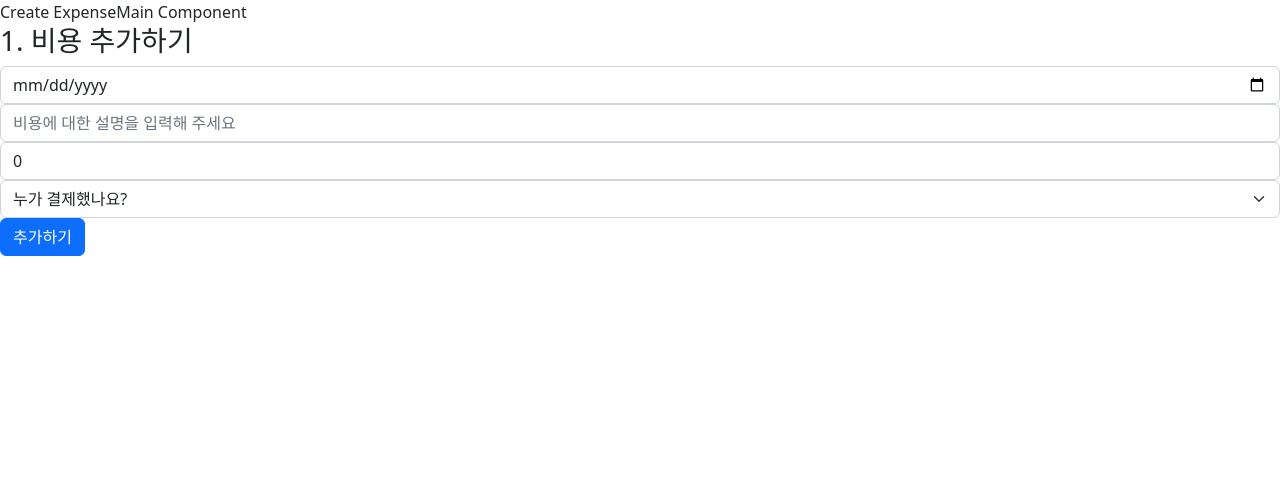
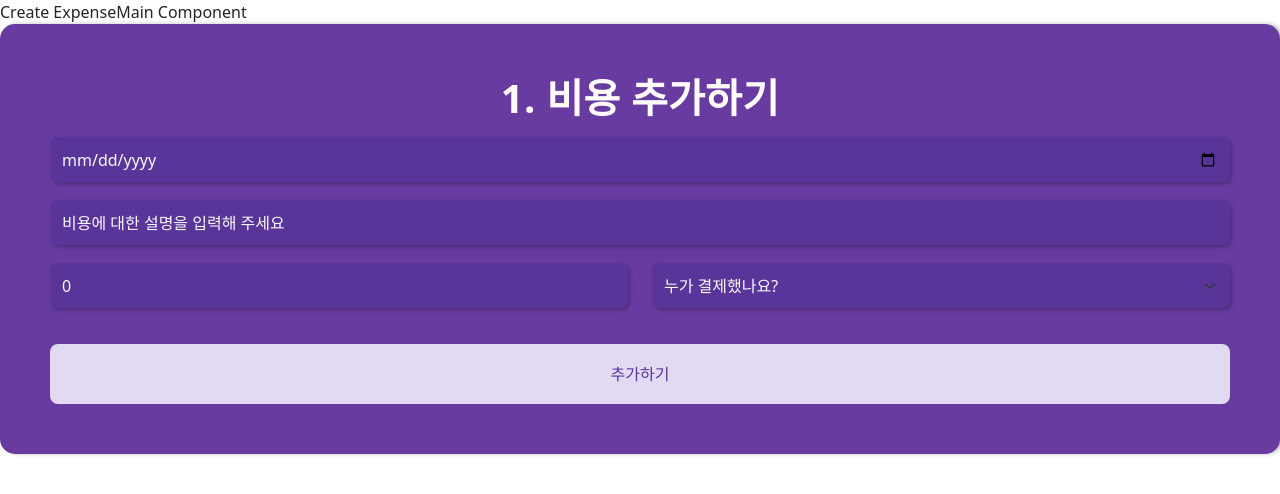
Before and after one commit to jaeyeong815/dutchpay, a React (Create React App) app: page /expense in a window 1280 px wide. Shown: the top 494 px of the page. Built offline with nearby package versions, Linux system fonts and the light colour scheme.

Commit message:
design: AddExpenseForm 컴포넌트 스타일링

```diff
--- a/src/components/AddExpenseForm.jsx
+++ b/src/components/AddExpenseForm.jsx
@@ -1,6 +1,7 @@
 import { useState } from 'react';
 import { useRecoilValue, useSetRecoilState } from 'recoil';
-import { Button, Form } from 'react-bootstrap';
+import styled from 'styled-components';
+import { Button, Col, Form, Row } from 'react-bootstrap';
 
 import { groupMembersState } from '../state/groupMembers';
 import { expensesState } from '../state/expenses';
@@ -46,18 +47,24 @@
     setValidated(true);
   };
   return (
-    <>
+    <StyledWrapper>
       <Form noValidate onSubmit={handleSubmit}>
-        <h3>1. 비용 추가하기</h3>
-        <Form.Group>
+        <StyledTitle>1. 비용 추가하기</StyledTitle>
+        <Row>
+          <Col xs={12}>
+            <StyledFormGroup>
               <Form.Control
                 type='date'
                 placeholder='결제한 날짜를 선택해 주세요'
                 value={date}
                 onChange={({ target }) => setDate(target.value)}
               />
-        </Form.Group>
-        <Form.Group>
+            </StyledFormGroup>
+          </Col>
+        </Row>
+        <Row>
+          <Col xs={12}>
+            <StyledFormGroup>
               <Form.Control
                 type='text'
                 placeholder='비용에 대한 설명을 입력해 주세요'
@@ -69,8 +76,12 @@
               <Form.Control.Feedback type='invalid' data-valid={isDescValid}>
                 비용 내용을 입력해 주셔야 합니다.
               </Form.Control.Feedback>
-        </Form.Group>
-        <Form.Group>
+            </StyledFormGroup>
+          </Col>
+        </Row>
+        <Row>
+          <Col xs={12} lg={6}>
+            <StyledFormGroup>
               <Form.Control
                 type='number'
                 placeholder='비용은 얼마였나요?'
@@ -82,8 +93,10 @@
               <Form.Control.Feedback type='invalid' data-valid={isAmountValid}>
                 1원 이상의 금액을 입력해 주셔야 합니다.
               </Form.Control.Feedback>
-        </Form.Group>
-        <Form.Group>
+            </StyledFormGroup>
+          </Col>
+          <Col xs={12} lg={6}>
+            <StyledFormGroup>
               <Form.Select
                 defaultValue=''
                 isValid={isPayerValid}
@@ -102,9 +115,71 @@
               <Form.Control.Feedback type='invalid' data-valid={isPayerValid}>
                 결제자를 선택해 주셔야 합니다.
               </Form.Control.Feedback>
-        </Form.Group>
-        <Button type='submit'>추가하기</Button>
+            </StyledFormGroup>
+          </Col>
+        </Row>
+        <Row>
+          <Col xs={12} className='d-grid gap-2'>
+            <StyleSubmitBtn>추가하기</StyleSubmitBtn>
+          </Col>
+        </Row>
       </Form>
-    </>
+    </StyledWrapper>
   );
 };
+
+const StyledWrapper = styled.div`
+  padding: 50px;
+  background-color: #683ba1;
+  border-radius: 15px;
+  box-shadow: 3px 0px 4px rgba(0, 0, 0, 0.25);
+`;
+
+const StyledFormGroup = styled(Form.Group)`
+  margin-bottom: 18px;
+
+  input,
+  select {
+    background-color: #59359a;
+    border-radius: 8px;
+    border: none;
+    color: #f8f9fa;
+    box-shadow: 2px 2px 4px rgba(0, 0, 0, 0.25);
+    height: 45px;
+
+    &:focus {
+      color: #f8f9fa;
+      background-color: #59359a;
+      filter: brightness(80%);
+    }
+
+    ::placeholder {
+      color: #f8f9fa;
+    }
+  }
+`;
+
+const StyleSubmitBtn = styled(Button).attrs({ type: 'submit' })`
+  height: 60px;
+  border: none;
+  border-radius: 8px;
+  background-color: #e2d9f3;
+  color: #59359a;
+  margin-top: 18px;
+
+  &:hover,
+  &:focus {
+    background-color: #e2d9f3;
+    filter: brightness(90%);
+  }
+`;
+
+const StyledTitle = styled.h3`
+  color: #fffbfb;
+  text-align: center;
+  font-size: 40px;
+  font-weight: 700;
+  /* line-height: 48px; */
+  letter-spacing: 0.25px;
+  margin-bottom: 15px;
+`;
```
Lines whose indentation alone changed are shown as unchanged.
